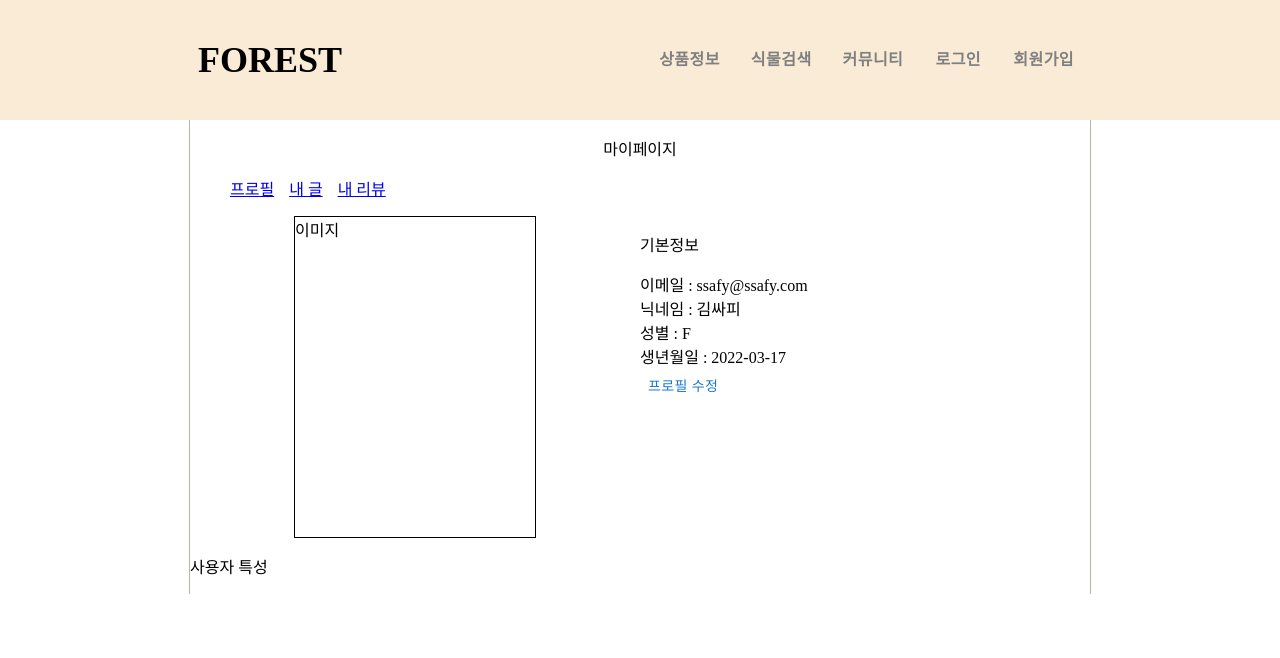
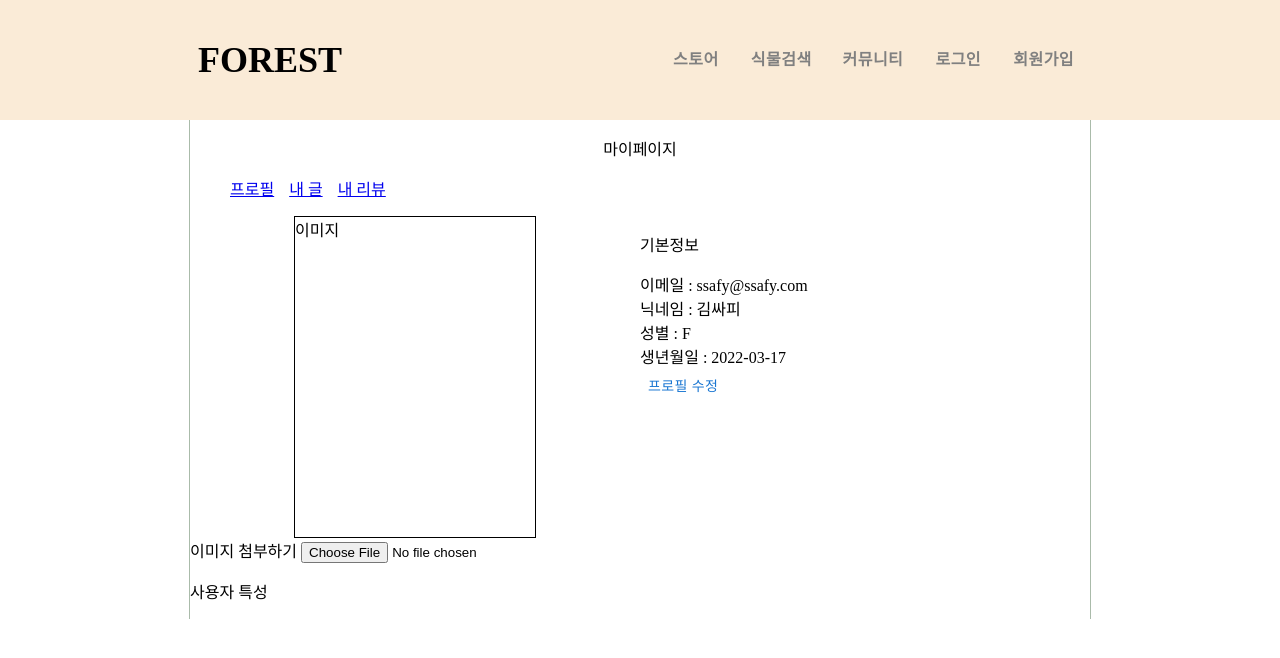
Before and after one commit to dohyung102/Forest, a React (Create React App) app in the folder frontend/: page /mypage in a window 1280 px wide. Shown: the top 658 px of the page. Built offline with nearby package versions, Linux system fonts and the light colour scheme.

Commit message:
FEAT: add image upload to mypage

```diff
--- a/frontend/src/components/layout/Appbar.js
+++ b/frontend/src/components/layout/Appbar.js
@@ -50,7 +50,7 @@ const Appbar = () => {
               </ul>
               :
               <ul className='layout-ul'>
-                <li><Button style={{ fontWeight: 'bold', fontSize: '16px', color: 'gray' }}>상품정보</Button></li>
+                <li><Button style={{ fontWeight: 'bold', fontSize: '16px', color: 'gray' }} component={Link} to='/store'>스토어</Button></li>
                 <li><Button style={{ fontWeight: 'bold', fontSize: '16px', color: 'gray' }} component={Link} to='/search'>식물검색</Button></li>
                 <li><Button style={{ fontWeight: 'bold', fontSize: '16px', color: 'gray' }} component={Link} to='/community'>커뮤니티</Button></li>
                 <li><Button style={{ fontWeight: 'bold', fontSize: '16px', color: 'gray' }} component={Link} to='/login'>로그인</Button></li>
--- a/frontend/src/components/pages/Mypage.css
+++ b/frontend/src/components/pages/Mypage.css
@@ -16,5 +16,6 @@
   height: 320px;
   margin: auto;
   border: solid 1px;
+  object-fit: contain;
 
 }
--- a/frontend/src/components/pages/Store.js
+++ b/frontend/src/components/pages/Store.js
@@ -86,6 +86,9 @@ const Store = () => {
           <button onClick={() => setActiveCategory('small')}>small</button>
           <button onClick={() => setActiveCategory('flowery')}>flowery</button>
         </ul>
+        <div>
+          <button>상품등록</button>
+        </div>
       </Grid>
       <Grid item md={9}>
         <div>상품</div>
--- a/frontend/src/components/pages/mypage.js
+++ b/frontend/src/components/pages/mypage.js
@@ -1,4 +1,4 @@
-import React from 'react';
+import React, { useState } from 'react';
 import { Button, Grid } from '@mui/material';
 
 import './Mypage.css'
@@ -42,6 +42,19 @@ const Mypage = () => {
     ],
   }
 
+  const [file, setFile] = useState('')
+
+
+  const loadFile = (event) => {
+    const imgFile = event.target.files[0]
+    // console.log(imgFile)
+    setFile(URL.createObjectURL(imgFile))
+  }
+  const deleteFile = (event) => {
+    URL.revokeObjectURL(file)
+    setFile('')
+  }
+
   return (
     <Grid container>
       <Grid item md={12}>
@@ -49,9 +62,24 @@ const Mypage = () => {
         <Mynav />
       </Grid>
       <Grid item md={6}>
-        <div className='mypage-img'>
-          이미지
-        </div>
+        {file
+          ?
+          <div className='mypage-flex'>
+            {/* <img style={{width:'300px', height:'300px', objectFit:'contain' }} alt='upload_img' src={file} /> */}
+            <img className='mypage-img' alt='upload_img' src={file} />
+            <div>
+              <button onClick={deleteFile}>삭제</button>
+            </div>
+          </div>
+          :
+          <div className='mypage-img'>
+            이미지
+          </div>
+        }
+        <form>
+          <label htmlFor='image'>이미지 첨부하기 </label>
+          <input type='file' name='image' accept='image/*' onChange={ loadFile } />
+        </form>
       </Grid>
       <Grid item md={6}>
         <p>기본정보</p>
```
